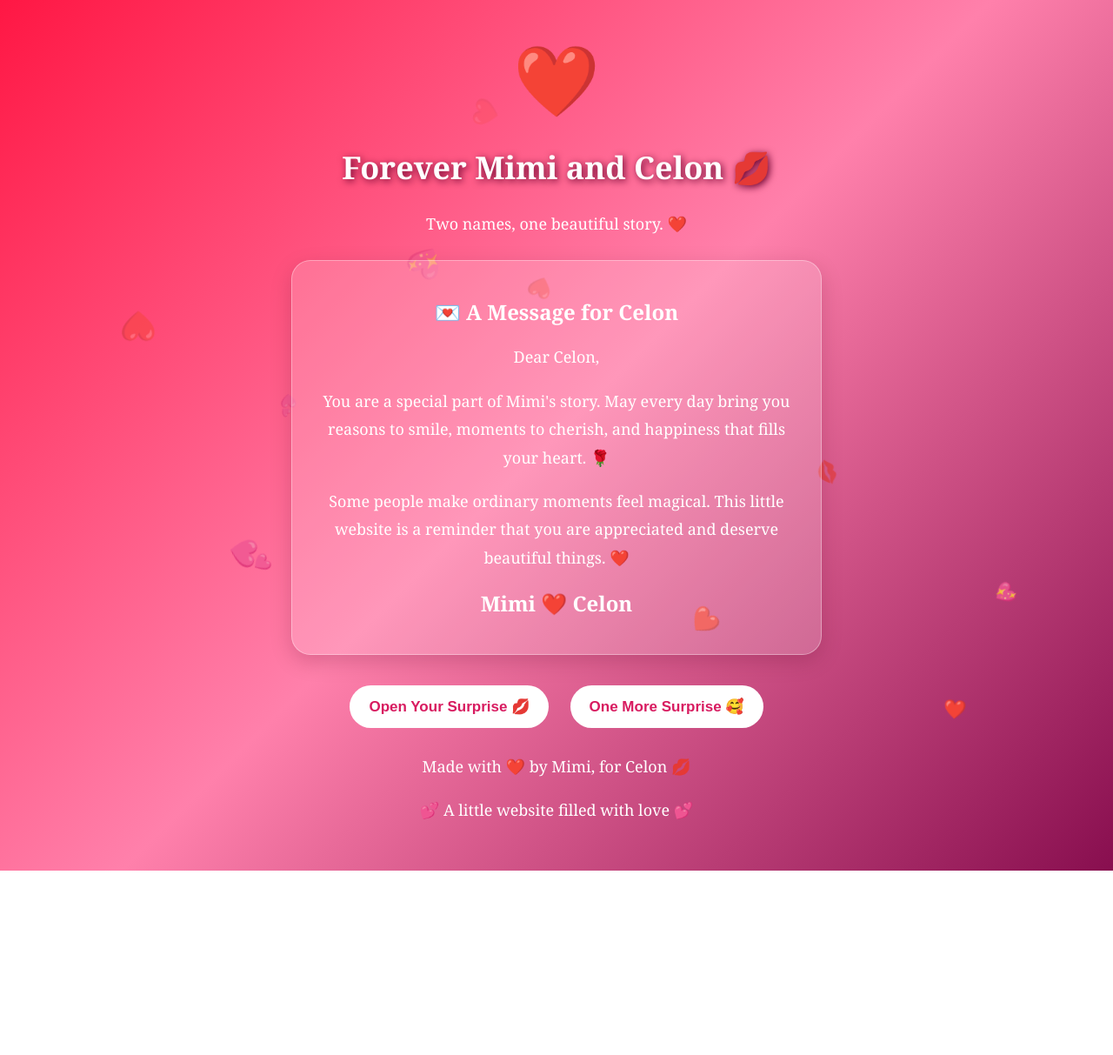
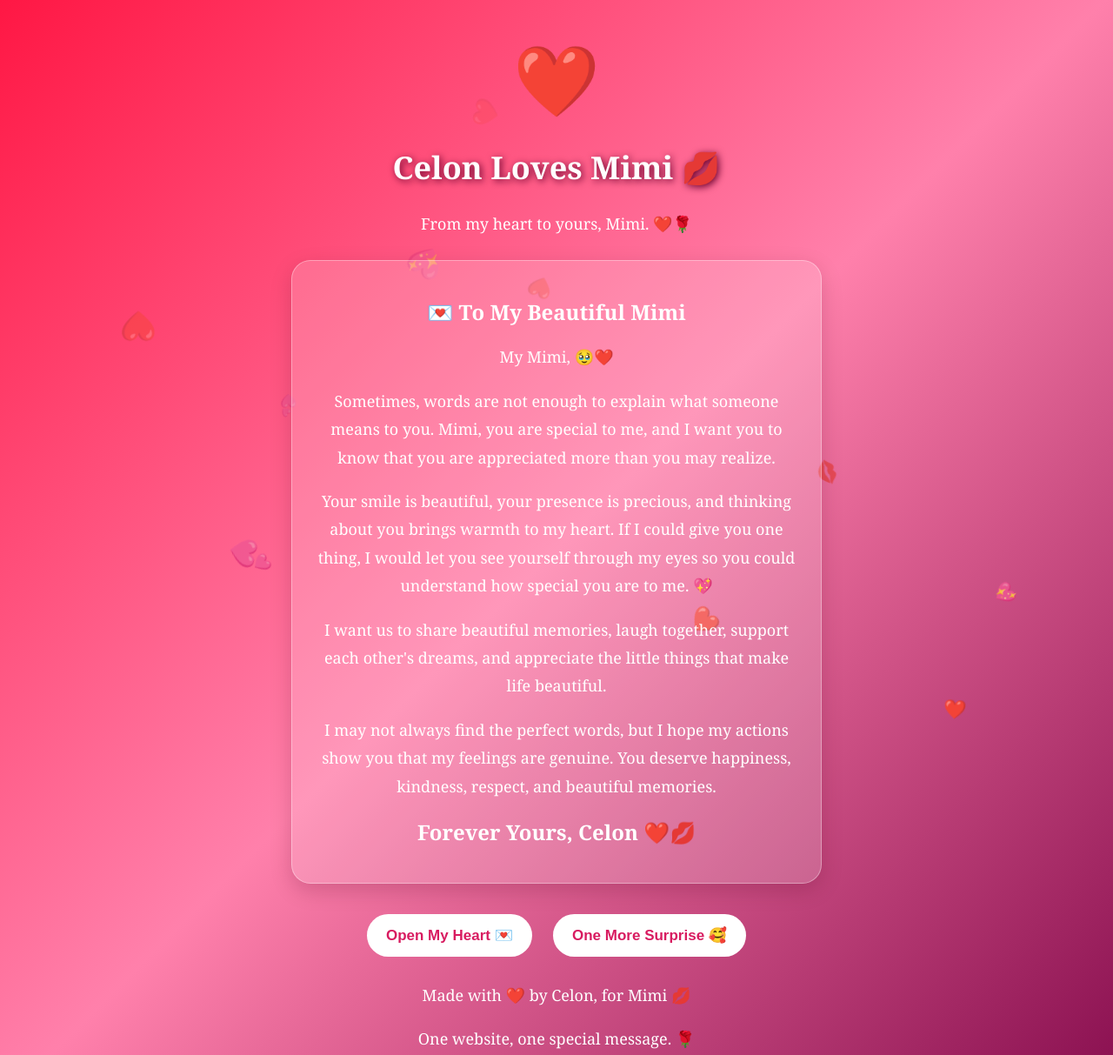
Before and after one commit to amonkibiwot4celon/forever-mimi-celon, a plain HTML site: page index.html in a window 1280 px wide. Shown: the top 1213 px of the page at 87% size. Before the commit the page ends 1001 px from the top, so only its background shows below. Drawn offline with Linux system fonts and the light colour scheme.

Commit message:
Update index.html

```diff
--- a/index.html
+++ b/index.html
@@ -1,8 +1,11 @@
-<!DOCTYPE html><html lang="en">
+<!DOCTYPE html>
+<html lang="en">
 <head>
 <meta charset="UTF-8">
 <meta name="viewport" content="width=device-width, initial-scale=1.0">
-<title>Forever Mimi and Celon ❤️💋</title><style>
+<title>Celon Loves Mimi ❤️💋</title>
+
+<style>
 * {
     box-sizing: border-box;
 }
@@ -88,52 +91,81 @@ button {
     h1 { font-size: 29px; }
     p { font-size: 16px; }
 }
-</style></head><body>
-<div class="container"><div class="heart">❤️</div>
+</style>
+</head>
 
-<h1>Forever Mimi and Celon 💋</h1>
+<body>
 
-<p>Two names, one beautiful story. ❤️</p>
+<div class="container">
+
+    <div class="heart">❤️</div>
+
+    <h1>Celon Loves Mimi 💋</h1>
+
+    <p>From my heart to yours, Mimi. ❤️🌹</p>
 
     <div class="card">
-    <h2>💌 A Message for Celon</h2>
+        <h2>💌 To My Beautiful Mimi</h2>
+
+        <p>My Mimi, 🥹❤️</p>
 
         <p>
-        Dear Celon,
+            Sometimes, words are not enough to explain
+            what someone means to you. Mimi, you are
+            special to me, and I want you to know that
+            you are appreciated more than you may realize.
         </p>
 
         <p>
-        You are a special part of Mimi's story.
-        May every day bring you reasons to smile,
-        moments to cherish, and happiness that fills
-        your heart. 🌹
+            Your smile is beautiful, your presence is
+            precious, and thinking about you brings
+            warmth to my heart. If I could give you one
+            thing, I would let you see yourself through
+            my eyes so you could understand how special
+            you are to me. 💖
         </p>
 
         <p>
-        Some people make ordinary moments feel magical.
-        This little website is a reminder that you are
-        appreciated and deserve beautiful things.
-        ❤️
+            I want us to share beautiful memories,
+            laugh together, support each other's dreams,
+            and appreciate the little things that make
+            life beautiful.
         </p>
 
-    <h2>Mimi ❤️ Celon</h2>
+        <p>
+            I may not always find the perfect words,
+            but I hope my actions show you that my
+            feelings are genuine. You deserve happiness,
+            kindness, respect, and beautiful memories.
+        </p>
+
+        <h2>Forever Yours, Celon ❤️💋</h2>
     </div>
 
     <button onclick="showSecret()">
-    Open Your Surprise 💋
+        Open My Heart 💌
     </button>
 
     <div id="secret" class="card">
-    <h2>❤️ A Little Secret ❤️</h2>
+        <h2>A Secret Just for Mimi 💖</h2>
 
         <p>
-        Celon, this page was made with love and care.
-        May your smile shine brightly, your dreams grow,
-        and your heart always find reasons to be happy.
-        🥹💕
+            Mimi, if you are reading this, I want you
+            to remember something: you matter, you are
+            appreciated, and you deserve to smile.
         </p>
 
-    <p>Forever Mimi and Celon! 💋🌹</p>
+        <p>
+            Thank you for being the wonderful person
+            you are. I hope life gives you countless
+            reasons to be happy. 🥹🌹
+        </p>
+
+        <h2>CELON ❤️ MIMI</h2>
+
+        <div style="font-size:40px">
+            💋❤️🌹💕🥰
+        </div>
     </div>
 
     <button onclick="showReason()">
@@ -141,28 +173,33 @@ button {
     </button>
 
     <div id="reason" class="card">
-    <h2>✨ A Little Reminder ✨</h2>
+        <h2>A Little Reminder ✨</h2>
         <p id="reasonText"></p>
     </div>
 
     <footer>
-    <p>Made with ❤️ by Mimi, for Celon 💋</p>
-    <p>💕 A little website filled with love 💕</p>
+        <p>Made with ❤️ by Celon, for Mimi 💋</p>
+        <p>One website, one special message. 🌹</p>
     </footer>
 
-</div><script>
+</div>
+
+<script>
 function showSecret() {
     const box = document.getElementById("secret");
     box.style.display = "block";
-    box.scrollIntoView({behavior: "smooth", block: "center"});
+    box.scrollIntoView({
+        behavior: "smooth",
+        block: "center"
+    });
 }
 
 const messages = [
-    "You deserve happiness and beautiful memories. ❤️",
-    "Never forget how special you are. 🌹",
+    "Mimi, never forget how special you are. ❤️",
+    "You deserve happiness and beautiful memories. 🌹",
     "May your dreams become beautiful realities. 💖",
-    "Keep smiling, Celon! 💋",
-    "Every beautiful story begins with a little spark. ✨"
+    "Keep smiling, Mimi! Your smile is precious. 💋",
+    "You deserve love, kindness, and respect. ✨"
 ];
 
 let messageIndex = 0;
@@ -175,7 +212,10 @@ function showReason() {
 
     const box = document.getElementById("reason");
     box.style.display = "block";
-    box.scrollIntoView({behavior: "smooth", block: "center"});
+    box.scrollIntoView({
+        behavior: "smooth",
+        block: "center"
+    });
 }
 
 function createHeart() {
@@ -183,11 +223,17 @@ function createHeart() {
     heart.className = "floating-heart";
 
     const hearts = ["❤️", "💕", "💖", "💗", "💋"];
-    heart.textContent = hearts[Math.floor(Math.random() * hearts.length)];
+
+    heart.textContent =
+        hearts[Math.floor(Math.random() * hearts.length)];
 
     heart.style.left = Math.random() * 100 + "vw";
-    heart.style.fontSize = (16 + Math.random() * 25) + "px";
-    heart.style.animationDuration = (4 + Math.random() * 4) + "s";
+
+    heart.style.fontSize =
+        (16 + Math.random() * 25) + "px";
+
+    heart.style.animationDuration =
+        (4 + Math.random() * 4) + "s";
 
     document.body.appendChild(heart);
 
@@ -195,5 +241,7 @@ function createHeart() {
 }
 
 setInterval(createHeart, 500);
-</script></body>
+</script>
+
+</body>
             </html>
```
Lines whose indentation alone changed are shown as unchanged.
